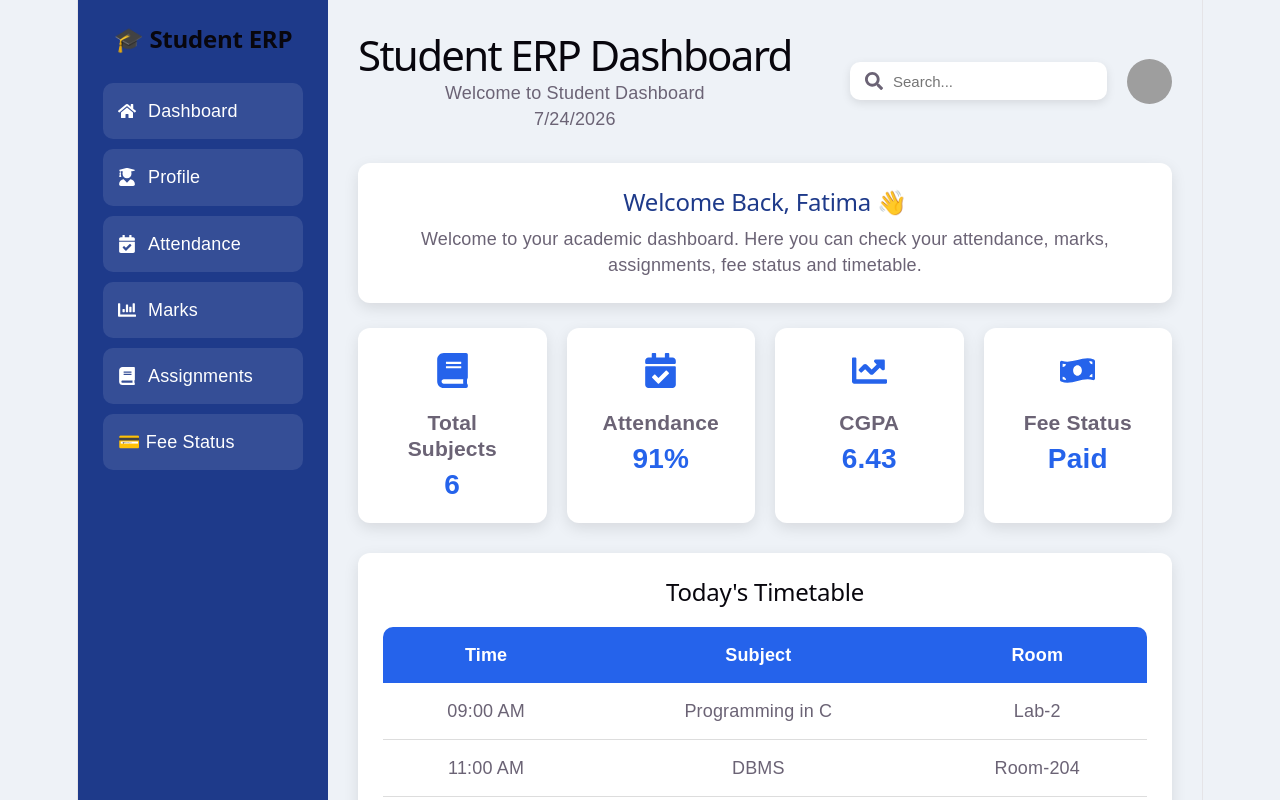
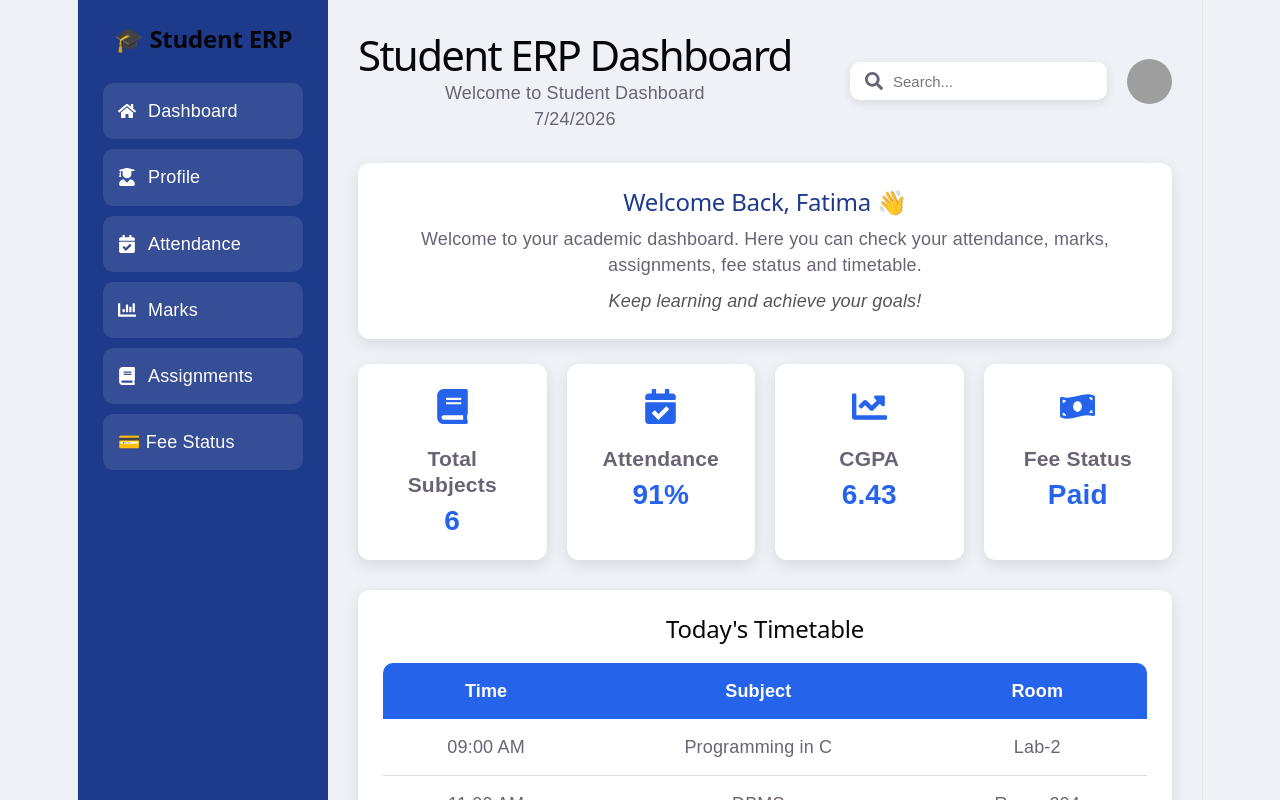
Before and after one commit to afzal9798/fatima-student-dashboard, a React (Vite) app: page / in a window 1280 px wide. Shown: the top 800 px of the page. Built offline with nearby package versions, Linux system fonts and the light colour scheme; grey boxes are pictures that could not be loaded.

Commit message:
Improve dashboard user interface

```diff
--- a/src/App.css
+++ b/src/App.css
@@ -478,13 +478,8 @@ width:100%;
     word-wrap: break-word;
   }
 }
-html,
-body {
-  margin: 0;
-  padding: 0;
-  overflow-x: hidden;
+.welcome-note {
+  margin-top: 10px;
+  color: #555;
+  font-style: italic;
 }
-
-* {
-  box-sizing: border-box;
-}
--- a/src/components/Dashboard.jsx
+++ b/src/components/Dashboard.jsx
@@ -16,6 +16,7 @@ function Dashboard() {
           Welcome to your academic dashboard. Here you can check your
           attendance, marks, assignments, fee status and timetable.
         </p>
+        <p className="welcome-note">Keep learning and achieve your goals!</p>
       </div>
 
       {/* Dashboard Cards */}
```
